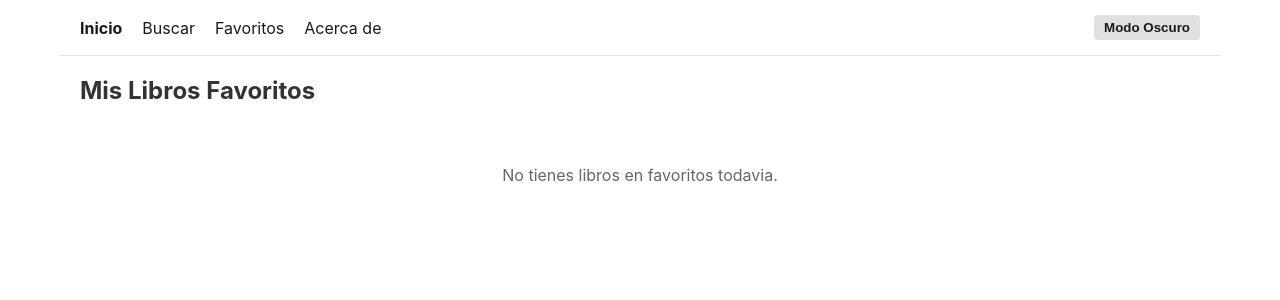
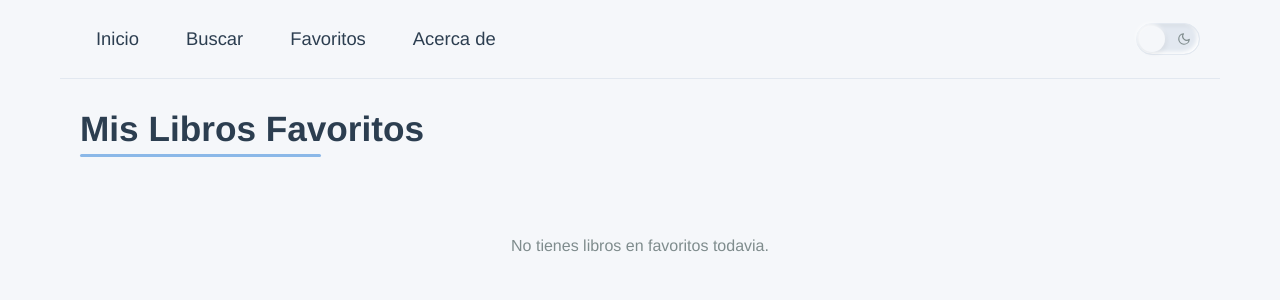
Before and after one commit to Andres004/Biblioteca-Inteligente, a Next.js app: page /favoritos in a window 1280 px wide. Shown: the top 300 px of the page. Built offline with nearby package versions, Linux system fonts and the light colour scheme.

Commit message:
style: modificacion de archivos por estetica y experiencia de usario

```diff
--- a/src/components/NavBar.tsx
+++ b/src/components/NavBar.tsx
@@ -25,16 +25,35 @@ export function Navbar() {
     };
 
     return (
-        <nav style={{ padding: '15px 20px', borderBottom: '1px solid var(--border-color)', marginBottom: '20px', display: 'flex', justifyContent: 'space-between', alignItems: 'center' }}>
-            <div style={{ display: 'flex', gap: '20px' }}>
-                <Link href="/" style={{ textDecoration: 'none', fontWeight: 'bold', color: 'var(--text-color)' }}>Inicio</Link>
-                <Link href="/buscar" style={{ textDecoration: 'none', color: 'var(--text-color)' }}>Buscar</Link>
-                <Link href="/favoritos" style={{ textDecoration: 'none', color: 'var(--text-color)' }}>Favoritos</Link>
-                <Link href="/acerca" style={{ textDecoration: 'none', color: 'var(--text-color)' }}>Acerca de</Link>
+        <nav style={{ padding: '20px 0', marginBottom: '30px', borderBottom: '1px solid var(--border-color)' }}>
+            <div className="container" style={{ display: 'flex', justifyContent: 'space-between', alignItems: 'center' }}>
+                <div style={{ display: 'flex', gap: '15px' }}>
+                    <Link href="/" className="nav-link">Inicio</Link>
+                    <Link href="/buscar" className="nav-link">Buscar</Link>
+                    <Link href="/favoritos" className="nav-link">Favoritos</Link>
+                    <Link href="/acerca" className="nav-link">Acerca de</Link>
+                </div>
+
+                <div className="theme-toggle" onClick={toggleTheme}>
+                    <svg width="14" height="14" viewBox="0 0 24 24" fill="none" stroke="currentColor" strokeWidth="2" strokeLinecap="round" strokeLinejoin="round" style={{ color: 'var(--text-muted)' }}>
+                        <circle cx="12" cy="12" r="5"></circle>
+                        <line x1="12" y1="1" x2="12" y2="3"></line>
+                        <line x1="12" y1="21" x2="12" y2="23"></line>
+                        <line x1="4.22" y1="4.22" x2="5.64" y2="5.64"></line>
+                        <line x1="18.36" y1="18.36" x2="19.78" y2="19.78"></line>
+                        <line x1="1" y1="12" x2="3" y2="12"></line>
+                        <line x1="21" y1="12" x2="23" y2="12"></line>
+                        <line x1="4.22" y1="19.78" x2="5.64" y2="18.36"></line>
+                        <line x1="18.36" y1="5.64" x2="19.78" y2="4.22"></line>
+                    </svg>
+
+                    <svg width="14" height="14" viewBox="0 0 24 24" fill="none" stroke="currentColor" strokeWidth="2" strokeLinecap="round" strokeLinejoin="round" style={{ color: 'var(--text-muted)' }}>
+                        <path d="M21 12.79A9 9 0 1 1 11.21 3 7 7 0 0 0 21 12.79z"></path>
+                    </svg>
+
+                    <div className="toggle-thumb"></div>
+                </div>
             </div>
-            <button className="btn" style={{ width: 'auto', margin: 0, padding: '5px 10px' }} onClick={toggleTheme}>
-                {isDark ? 'Modo Claro' : 'Modo Oscuro'}
-            </button>
         </nav>
     );
 }
--- a/src/pages/favoritos.tsx
+++ b/src/pages/favoritos.tsx
@@ -18,18 +18,18 @@ export default function Favoritos() {
   return (
     <div>
       <Navbar />
-      <div style={{ padding: '0 20px', maxWidth: '1200px', margin: '0 auto' }}>
-        <h2 style={{ marginBottom: '20px', color: '#333' }}>Mis Libros Favoritos</h2>
+      <div className="container" style={{ paddingBottom: '40px' }}>
+        <h2 className="section-title">Mis Libros Favoritos</h2>
 
         {favs.length === 0 ? (
-          <p style={{ color: '#666', textAlign: 'center', padding: '40px' }}>
+          <p style={{ color: 'var(--text-muted)', textAlign: 'center', padding: '40px' }}>
             No tienes libros en favoritos todavia.
           </p>
         ) : (
           <div style={{
             display: 'grid',
-            gridTemplateColumns: 'repeat(auto-fill, minmax(250px, 1fr))',
-            gap: '20px'
+            gridTemplateColumns: 'repeat(auto-fill, minmax(260px, 1fr))',
+            gap: '30px'
           }}>
             {favs.map((b: any) => (
               <BookCard
@@ -39,8 +39,9 @@ export default function Favoritos() {
                 author={b.author}
                 firstPublishYear={b.year}
                 editionCount={b.editions}
+                coverUrl={b.cover || b.coverUrl}
                 isFavorite={true}
-                onToggleFavorite={handleRemove}
+                onToggleFavorite={() => handleRemove(b.id)}
                 onViewDetails={(id) => window.location.href = `/libro/${id}`}
               />
             ))}
--- a/src/styles/main.scss
+++ b/src/styles/main.scss
@@ -1,19 +1,27 @@
 :root {
-  --bg-color: #ffffff;
-  --text-color: #1a1a1a;
-  --card-bg: #f9f9f9;
-  --border-color: #e0e0e0;
-  --btn-bg: #e0e0e0;
-  --btn-hover: #cccccc;
+  --bg-color: #f5f7fa;
+  --text-color: #2c3e50;
+  --text-muted: #7f8c8d;
+  --card-bg: #f5f7fa;
+  --border-color: #e2e8f0;
+  --btn-bg: #e2e8f0;
+  --btn-hover: #cbd5e1;
+  --primary-color: #5b9bd5;
+  --shadow-light: #ffffff;
+  --shadow-dark: rgba(0, 0, 0, 0.05);
 }
 
 body.dark {
-  --bg-color: #1a1a1a;
-  --text-color: #ffffff;
-  --card-bg: #2d2d2d;
-  --border-color: #404040;
-  --btn-bg: #404040;
-  --btn-hover: #555555;
+  --bg-color: #1a202c;
+  --text-color: #f7fafc;
+  --text-muted: #a0aec0;
+  --card-bg: #1a202c;
+  --border-color: #2d3748;
+  --btn-bg: #2d3748;
+  --btn-hover: #4a5568;
+  --primary-color: #63b3ed;
+  --shadow-light: rgba(255, 255, 255, 0.02);
+  --shadow-dark: rgba(0, 0, 0, 0.3);
 }
 
 * {
@@ -23,9 +31,10 @@ body.dark {
 }
 
 body {
-  font-family: -apple-system, BlinkMacSystemFont, sans-serif;
+  font-family: 'Helvetica Neue', Helvetica, Arial, sans-serif;
   background-color: var(--bg-color);
   color: var(--text-color);
+  transition: background-color 0.3s ease, color 0.3s ease;
 }
 
 .container {
@@ -34,23 +43,95 @@ body {
   padding: 0 20px;
 }
 
+.nav-link {
+  font-size: 1.15rem;
+  font-weight: 500;
+  color: var(--text-color);
+  text-decoration: none;
+  padding: 8px 16px;
+  border-radius: 8px;
+  transition: background-color 0.2s ease;
+}
+
+.nav-link:hover {
+  background-color: var(--btn-bg);
+}
+
+.theme-toggle {
+  width: 64px;
+  height: 32px;
+  background-color: var(--btn-bg);
+  border-radius: 30px;
+  position: relative;
+  cursor: pointer;
+  display: flex;
+  align-items: center;
+  justify-content: space-between;
+  padding: 0 8px;
+  border: 1px solid var(--border-color);
+  box-shadow: inset 2px 2px 4px var(--shadow-dark), inset -2px -2px 4px var(--shadow-light);
+}
+
+.toggle-thumb {
+  position: absolute;
+  width: 26px;
+  height: 26px;
+  background-color: var(--bg-color);
+  border-radius: 50%;
+  box-shadow: 2px 2px 5px var(--shadow-dark), -2px -2px 5px var(--shadow-light);
+  transition: transform 0.3s cubic-bezier(0.4, 0, 0.2, 1);
+  left: 2px;
+  top: 2px;
+}
+
+body.dark .toggle-thumb {
+  transform: translateX(32px);
+}
+
+.section-title {
+  font-size: 2.2rem;
+  font-weight: 800;
+  color: var(--text-color);
+  margin-bottom: 40px;
+  position: relative;
+  display: inline-block;
+  padding-bottom: 8px;
+}
+
+.section-title::after {
+  content: '';
+  position: absolute;
+  left: 0;
+  bottom: 0;
+  width: 70%;
+  height: 3px;
+  background-color: #8bb8e8;
+  border-radius: 2px;
+}
+
 .book-card {
-  border: 1px solid var(--border-color);
   background-color: var(--card-bg);
-  padding: 15px;
-  border-radius: 8px;
+  border-radius: 16px;
+  padding: 24px;
+  box-shadow: 6px 6px 18px var(--shadow-dark), -6px -6px 18px var(--shadow-light);
   display: flex;
   flex-direction: column;
   height: 100%;
+  transition: transform 0.3s ease, box-shadow 0.3s ease;
+  border: 1px solid transparent;
+}
+
+.book-card:hover {
+  transform: translateY(-6px) scale(1.01);
+  box-shadow: 10px 10px 24px var(--shadow-dark), -10px -10px 24px var(--shadow-light);
 }
 
 .book-cover {
   width: 100%;
-  height: 300px;
+  height: 320px;
   object-fit: cover;
-  border-radius: 4px;
-  margin-bottom: 15px;
-  background-color: var(--border-color);
+  border-radius: 10px;
+  margin-bottom: 20px;
 }
 
 .book-info {
@@ -58,33 +139,51 @@ body {
 }
 
 .book-title {
-  font-size: 1.1rem;
+  font-size: 1.3rem;
+  font-weight: bold;
+  margin-bottom: 15px;
+  line-height: 1.3;
+}
+
+.book-detail-row {
+  display: flex;
+  align-items: center;
+  gap: 10px;
+  color: var(--text-muted);
+  font-size: 0.95rem;
   margin-bottom: 10px;
 }
 
 .btn {
   width: 100%;
-  padding: 10px;
-  margin-top: 8px;
-  border: none;
-  border-radius: 4px;
-  background-color: var(--btn-bg);
-  color: var(--text-color);
+  padding: 12px;
+  margin-top: 10px;
+  border-radius: 8px;
+  font-weight: bold;
   cursor: pointer;
-  font-weight: bold;
+  transition: all 0.2s ease;
+  font-size: 1rem;
 }
 
-.btn:hover {
-  background-color: var(--btn-hover);
+.btn-outline {
+  background-color: transparent;
+  border: 1px solid #b3b3b3;
+  color: var(--primary-color);
 }
 
-.btn-primary {
-  background-color: #0066cc;
-  color: white;
+.btn-outline:hover {
+  border-color: var(--primary-color);
+  background-color: rgba(91, 155, 213, 0.05);
 }
 
-.btn-primary:hover {
-  background-color: #0052a3;
+.btn-action {
+  background-color: var(--btn-bg);
+  border: none;
+  color: var(--text-color);
+}
+
+.btn-action:hover {
+  background-color: var(--btn-hover);
 }
 
 @keyframes pulse {
@@ -96,27 +195,10 @@ body {
 .skeleton {
   animation: pulse 1.5s infinite ease-in-out;
   background-color: var(--border-color);
-  border-radius: 4px;
+  border-radius: 8px;
 }
 
-.skeleton-img {
-  width: 100%;
-  height: 300px;
-  margin-bottom: 15px;
-}
-
-.skeleton-text {
-  height: 15px;
-  margin-bottom: 10px;
-  width: 100%;
-}
-
-.skeleton-text.short {
-  width: 60%;
-}
-
-.skeleton-btn {
-  height: 36px;
-  margin-top: 8px;
-  width: 100%;
-}
+.skeleton-img { width: 100%; height: 320px; margin-bottom: 20px; }
+.skeleton-text { height: 16px; margin-bottom: 12px; width: 100%; }
+.skeleton-text.short { width: 65%; }
+.skeleton-btn { height: 42px; margin-top: 10px; width: 100%; }
```
Also changed, not shown: src/components/BookCard.tsx (+55 -12 lines).
